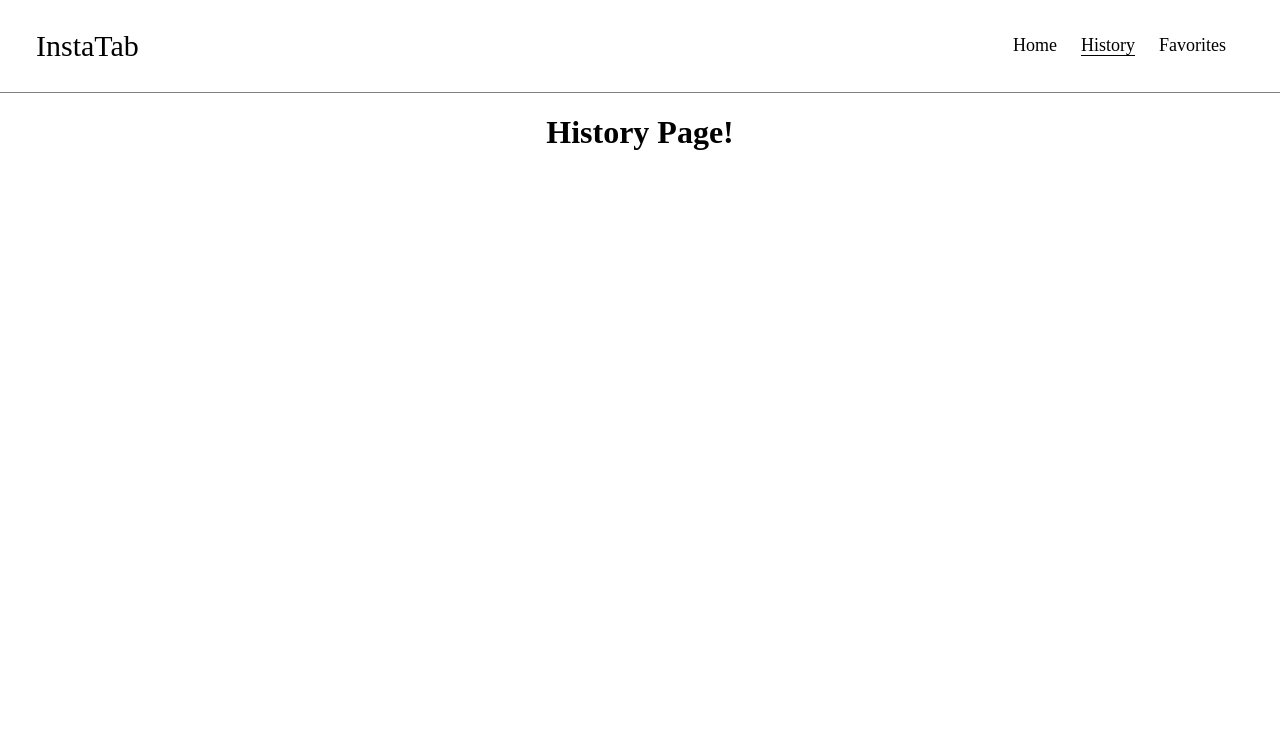
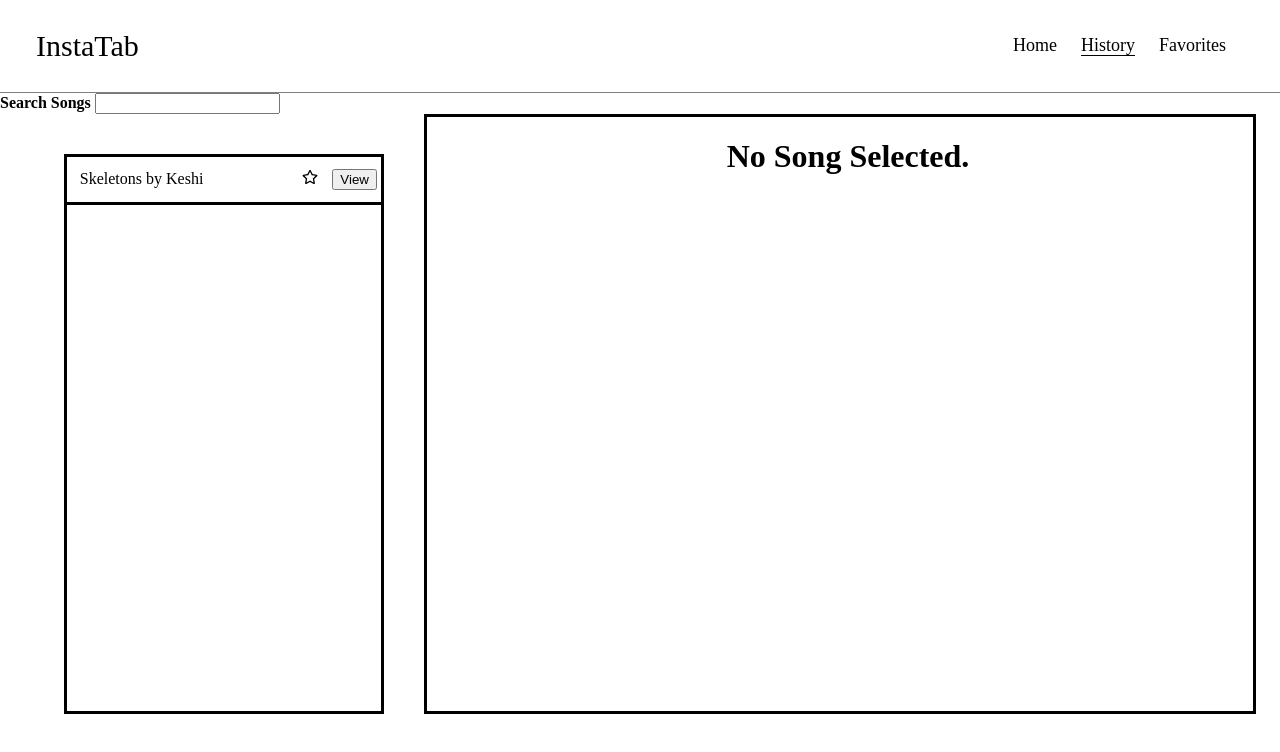
Before and after one commit to barnetthan/InstaTab, a React (Vite) app in the folder frontend/: page /history in a window 1280 px wide. Shown: the top 752 px of the page. Built offline with nearby package versions, Linux system fonts and the light colour scheme; a web font is replaced by a local one.

Commit message:
frontend kinda working

```diff
--- a/frontend/package.json
+++ b/frontend/package.json
@@ -12,6 +12,7 @@
   "dependencies": {
     "react": "^18.3.1",
     "react-dom": "^18.3.1",
+    "react-icons": "^5.3.0",
     "react-router-dom": "^6.27.0"
   },
   "devDependencies": {
--- a/frontend/src/App.tsx
+++ b/frontend/src/App.tsx
@@ -3,10 +3,12 @@ import HomePage from './pages/HomePage'
 import HistoryPage from './pages/HistoryPage';
 import FavoritesPage from './pages/FavoritesPage';
 import "./styles/App.css";
+import { SongsProvider } from './SongsContext';
 
 function App() {
+
   return (
-    <>
+    <SongsProvider>
       <BrowserRouter>
       <Routes>
         <Route path="/" element={<HomePage />} />
@@ -14,7 +16,7 @@ function App() {
         <Route path="/favorites" element={<FavoritesPage />} />
       </Routes>
       </BrowserRouter>
-    </>
+    </SongsProvider>
   )
 }
 
--- /dev/null
+++ b/frontend/src/SongsContext.tsx
@@ -0,0 +1,58 @@
+import { createContext, useState, useEffect, ReactNode } from 'react';
+import { Song } from './types/types.ts';
+
+// Define the shape of the context
+interface SongsContextProps {
+  songs: Song[];
+  setSongs: React.Dispatch<React.SetStateAction<Song[]>>;
+  faves: number[];
+  setFaves: React.Dispatch<React.SetStateAction<number[]>>;
+  cur: Song | null;
+  setCur: Function;
+}
+
+// Create the context with a default value (can be empty here)
+export const SongsContext = createContext<SongsContextProps | undefined>(undefined);
+
+// Create the provider component
+export const SongsProvider = ({ children }: { children: ReactNode }) => {
+  const dummyTabs = [
+    { string: 0, time: 77, fret: 3 },
+    { string: 1, time: 3, fret: 5 },
+    { string: 1, time: 2, fret: 0 },
+    { string: 4, time: 1, fret: 2 },
+    { string: 4, time: 0, fret: 3 },
+    { string: 5, time: 5, fret: 0 },
+  ];
+
+  const dummySong: Song = {
+    tabs: dummyTabs,
+    favorite: false,
+    maxTime: 80,
+    title: "Skeletons by Keshi",
+    id: 0,
+  };
+
+  const [songs, setSongs] = useState<Song[]>(() => {
+    const storedSongs = localStorage.getItem("songs");
+    return storedSongs ? JSON.parse(storedSongs) : [dummySong];
+  });
+
+  const [faves, setFaves] = useState<number[]>(() => {
+    const storedFaves = localStorage.getItem("faveSongs");
+    return storedFaves ? JSON.parse(storedFaves) : [];
+  });
+
+  const [cur, setCur] = useState<Song | null>(null);
+
+  // Save songs to localStorage whenever they change
+  useEffect(() => {
+    localStorage.setItem("songs", JSON.stringify(songs));
+  }, [songs]);
+
+  return (
+    <SongsContext.Provider value={{ songs, setSongs, faves, setFaves, cur, setCur }}>
+      {children}
+    </SongsContext.Provider>
+  );
+};
--- a/frontend/src/components/GuitarTab.tsx
+++ b/frontend/src/components/GuitarTab.tsx
@@ -1,6 +1,6 @@
 import { ReactElement } from "react";
-import { Song, Tab } from "../pages/HomePage.tsx";
 import "../styles/Tabs.css";
+import { Song, Tab } from "../types/types";
 
 interface GuitarTabProps {
   song: Song;
--- /dev/null
+++ b/frontend/src/components/SongListItem.tsx
@@ -0,0 +1,66 @@
+import "../styles/Tabs.css";
+import { FaRegStar, FaStar } from "react-icons/fa"; // Font Awesome
+import { useContext, useState } from 'react';
+import { SongsContext } from '../SongsContext';
+import { Song } from "../types/types";
+
+interface SongListItemProps {
+  song: Song;
+}
+
+function SongListItem({
+  song,
+}: SongListItemProps) {
+  const songsContext = useContext(SongsContext);
+  const { faves, setFaves, cur, setCur } = songsContext!;
+
+  function handleFavorite() {
+    let arr = [...faves];
+    if (!arr.includes(song.id)) {
+      arr.push(song.id);
+    } else {
+      arr.splice(arr.indexOf(song.id), 1);
+    }
+    setFaves(arr);
+    localStorage.setItem("faveSongs", JSON.stringify(arr));
+  }
+
+  return (
+    <div
+      className="listItem"
+      style={{
+        display: "flex",
+        justifyContent: "space-between",
+        alignItems: "center",
+        backgroundColor: cur && cur.id == song.id ? "lightgray" : "white",
+      }}
+    >
+      <div
+        style={{ fontWeight: cur && cur.id == song.id ? "bolder" : "normal" }}
+      >
+        {song.title}
+      </div>
+      <div
+        style={{ display: "flex", alignItems: "center", marginRight: "10px" }}
+      >
+        <div
+          style={{ cursor: "pointer", marginRight: "10px" }}
+          onClick={handleFavorite}
+        >
+          {faves.includes(song.id) ? <FaStar /> : <FaRegStar />}
+        </div>
+        &nbsp;
+        <button
+          style={{ cursor: "pointer" }}
+          onClick={() => {
+            setCur(song);
+          }}
+        >
+          View
+        </button>
+      </div>
+    </div>
+  );
+}
+
+export default SongListItem;
--- /dev/null
+++ b/frontend/src/components/SongTabs.tsx
@@ -0,0 +1,22 @@
+import { useContext, useState } from 'react';
+import { SongsContext } from '../SongsContext';
+import GuitarTab from './GuitarTab';
+import '../styles/Tabs.css';
+
+
+function SongTabs() {
+  const songsContext = useContext(SongsContext);
+  const { cur } = songsContext!;
+
+  return (
+    <div style={{ paddingLeft: "2vh" }} className="infoBox">
+      {cur ? (
+        <GuitarTab song={cur}/>
+      ) : (
+        <h1>No Song Selected.</h1>
+      )}
+    </div>
+  );
+}
+
+export default SongTabs;
--- a/frontend/src/pages/FavoritesPage.tsx
+++ b/frontend/src/pages/FavoritesPage.tsx
@@ -1,10 +1,18 @@
 import NavBar from "../components/NavBar";
+import { useContext } from 'react';
+import { SongsContext } from '../SongsContext';
 
 function FavoritesPage() {
+  const songsContext = useContext(SongsContext);
+  const { songs, setSongs } = songsContext!;
+
   return (
     <>
       <NavBar curPage="favorites"/>
       <h1>Favorites Page!</h1>
+      {songs.map((s) => (
+        <div>{s.title}</div>
+      ))}
     </>
   )
 }
--- a/frontend/src/pages/HistoryPage.tsx
+++ b/frontend/src/pages/HistoryPage.tsx
@@ -1,12 +1,54 @@
 import NavBar from "../components/NavBar";
+import { useContext, useState } from "react";
+import { SongsContext } from "../SongsContext";
+import SongListItem from "../components/SongListItem";
+import "../styles/Tabs.css";
+import SongTabs from "../components/SongTabs";
 
 function HistoryPage() {
+  const songsContext = useContext(SongsContext);
+  const { songs, setSongs } = songsContext!;
+  const [searchQuery, setSearchQuery] = useState("");
+
   return (
     <>
-      <NavBar curPage="history"/>
-      <h1>History Page!</h1>
+      <NavBar curPage="history" />
+      {/* <h1>History</h1> */}
+      <div>
+        <b>Search Songs</b>&nbsp;
+        <input
+          value={searchQuery}
+          onChange={(e) => {
+            setSearchQuery(e.target.value);
+          }}
+          type="text"
+        />
+      </div>
+      <div
+        style={{
+          display: "flex",
+          flexDirection: "row",
+          justifyContent: "center",
+        }}
+      >
+        <div className="listBox">
+          {songs
+            .filter((s) => {
+              if (
+                searchQuery == "" ||
+                s.title.toLowerCase().includes(searchQuery)
+              ) {
+                return s;
+              }
+            })
+            .map((s) => (
+              <SongListItem song={s} />
+            ))}
+        </div>
+        <SongTabs />
+      </div>
     </>
-  )
+  );
 }
 
 export default HistoryPage;
--- a/frontend/src/pages/HomePage.tsx
+++ b/frontend/src/pages/HomePage.tsx
@@ -1,38 +1,25 @@
 import NavBar from "../components/NavBar";
-import { useState } from "react";
+import { useEffect, useState } from "react";
 import GuitarTab from "../components/GuitarTab";
 import "../styles/HomePage.css";
-
-export interface Song {
-  tabs: Tab[];
-  favorite: boolean;
-  maxTime: number;
-}
-
-export interface Tab {
-  string: number;
-  time: number;
-  fret: number;
-}
+import { Song } from "../types/types";
+import { useContext } from 'react';
+import { SongsContext } from '../SongsContext';
 
 function HomePage() {
   const [link, setLink] = useState<string>("");
+  const [title, setTitle] = useState<string>("");
+  const songsContext = useContext(SongsContext);
+  const { songs, setSongs } = songsContext!;
 
-  // Dummy data for testing
-  const dummyTabs: Tab[] = [
-    { string: 0, time: 77, fret: 3 },
+  const dummyTabs = [
+    { string: 0, time: 27, fret: 3 },
     { string: 1, time: 3, fret: 5 },
     { string: 1, time: 2, fret: 0 },
     { string: 4, time: 1, fret: 2 },
     { string: 4, time: 0, fret: 3 },
     { string: 5, time: 5, fret: 0 },
   ];
-
-  const dummySong: Song = {
-    tabs: dummyTabs,
-    favorite: false,
-    maxTime: 80,
-  };
 
   function handleSubmit() {
     // implicity validates the input
@@ -41,7 +28,22 @@ function HomePage() {
     // call api endpoint with current link
     // ex: axios.get(`https://api.example.com/getdata/${link}`);
 
+    let id = 0;
+    if (songs.length > 0) {
+      id = songs[songs.length - 1].id + 1;
+    }
+
+    const newSong: Song = {
+      tabs: dummyTabs,
+      favorite: false,
+      maxTime: 40,
+      title: title.length > 0 ? title: "Untitled Song " + id,
+      id: id,
+    };
+
+    setSongs([...songs, newSong]);
     setLink("");
+    setTitle("");
   }
 
   return (
@@ -49,11 +51,25 @@ function HomePage() {
       <NavBar curPage="home" />
       <h1>Welcome to InstaTab!</h1>
       <p>
-        Upload a YouTube link or mp3 file to tranform music into guitar tabs
+        Upload a YouTube link or MP3 file to tranform music into guitar tabs
         instantly!
       </p>
       <form>
-        <label>Add Link: </label>
+        <label>
+          Song Title:
+        </label>
+        &nbsp;
+        <input
+          type="text"
+          value={title}
+          onChange={(e) => {
+            setTitle(e.target.value);
+          }}
+          placeholder="Best Song Ever!"
+        />
+        &nbsp;
+        <label>Link:</label>
+        &nbsp;
         <input
           type="url"
           value={link}
@@ -62,12 +78,14 @@ function HomePage() {
           }}
           placeholder="https://www.example.com"
         />
+        &nbsp;
         <button disabled={!link} onClick={handleSubmit}>
           Submit
         </button>
         <br/>
       </form>
-      <GuitarTab song={dummySong} />
+      <GuitarTab song={songs[0]} />
+      {JSON.parse(localStorage.getItem("songs")!).length}
     </>
   );
 }
--- a/frontend/src/styles/Tabs.css
+++ b/frontend/src/styles/Tabs.css
@@ -1,7 +1,35 @@
 .tabBox {
   display: inline-block; /* Allow width and height */
-  width: 3vw;
-  height: 3vw;
-  font-size: 3vw;
+  width: 2vw;
+  height: 2vw;
+  font-size: 2vw;
   text-align: center;
 }
+
+.listBox {
+  border-style:  solid;
+  border-color: black;
+  width: 25vw;
+  height: 70vh;
+  margin: 5vh;
+  overflow-y: scroll;
+  overflow-x: hidden;
+}
+
+.listItem {
+  border-bottom: solid;
+  border-color: black;
+  width: 25vw;
+  height: 6vh;
+  display: flex;
+  align-items: center;
+  padding-left: 1vw;
+}
+
+.infoBox {
+  border-style:  solid;
+  border-color: black;
+  width: 65vw;
+  height: 75vh;
+  overflow-y: scroll;
+}
--- /dev/null
+++ b/frontend/src/types/types.ts
@@ -0,0 +1,13 @@
+export interface Song {
+  tabs: Tab[];
+  favorite: boolean;
+  maxTime: number;
+  title: string;
+  id: number;
+}
+
+export interface Tab {
+  string: number;
+  time: number;
+  fret: number;
+}
```
Also changed, not shown: 1 other file (tests, documents, lock files or other folders).
